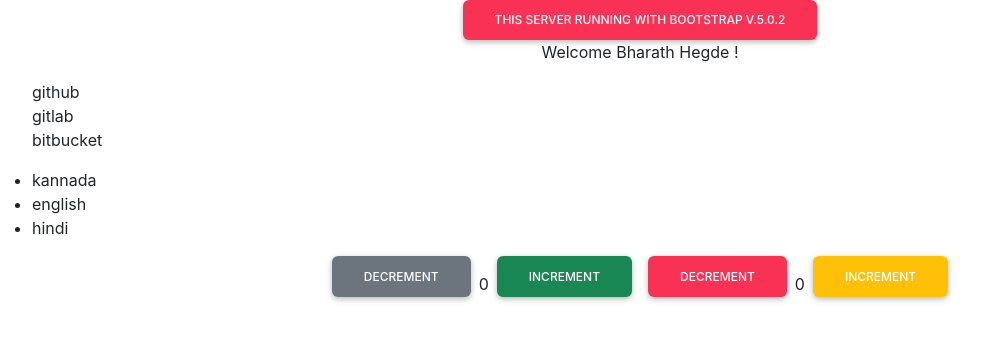
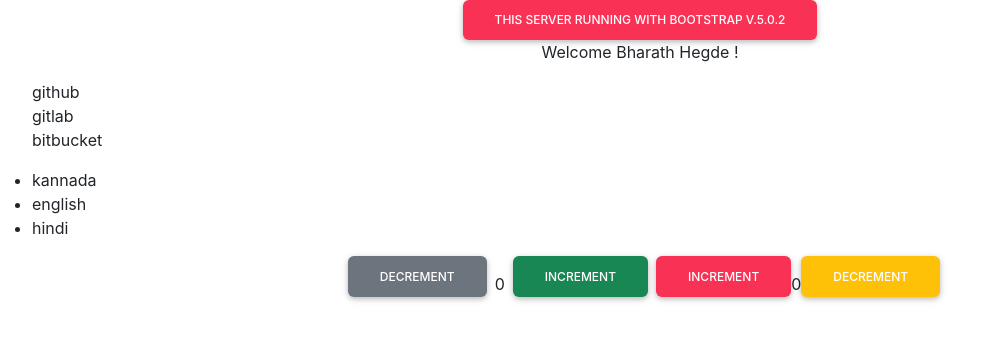
Before and after one commit to acb123web/React-home, a React (Create React App) app: page / in a window 1280 px wide. Shown: the top 340 px of the page, without its empty margins (0-999 px from the left). Built offline with nearby package versions, Linux system fonts and the light colour scheme.

Commit message:
learnt some concept

```diff
--- a/src/component/Counter.jsx
+++ b/src/component/Counter.jsx
@@ -3,16 +3,16 @@ import React,{Component} from 'react';
 class Counter extends Component{
   state = {
     count:0
-   }
+  }
   render(){
     return(
-        <React.Fragment>
-        <button className="btn btn-danger mx-2">Decrement</button>
-        <span>{this.state.count}</span>
-        <button className="btn btn-warning mx-2">Increment</button>
-       </React.Fragment>
+      <React.Fragment>
+       <button className='btn btn-danger'>Increment</button>
+       <span>{this.state.count}</span>
+       <button className='btn btn-warning'>Decrement</button>
+      </React.Fragment>
     );
-  }
+    }
 }
 
 export default Counter;
```
